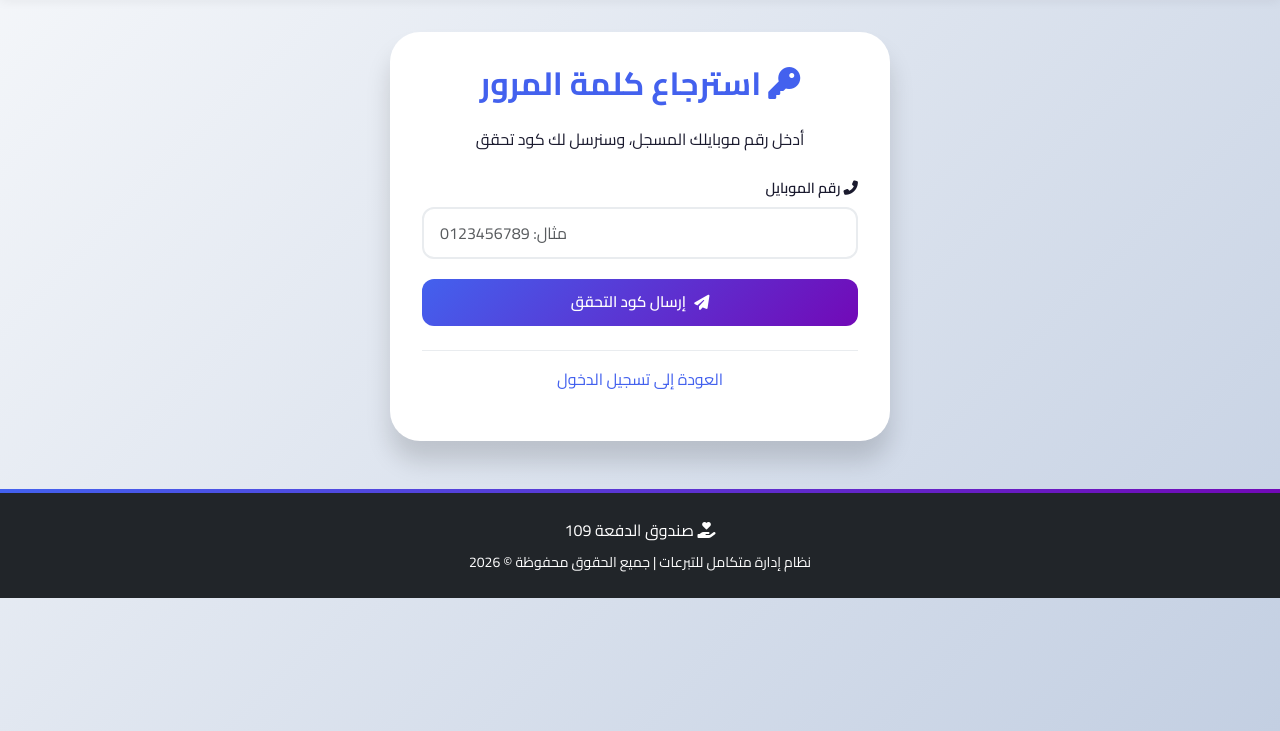
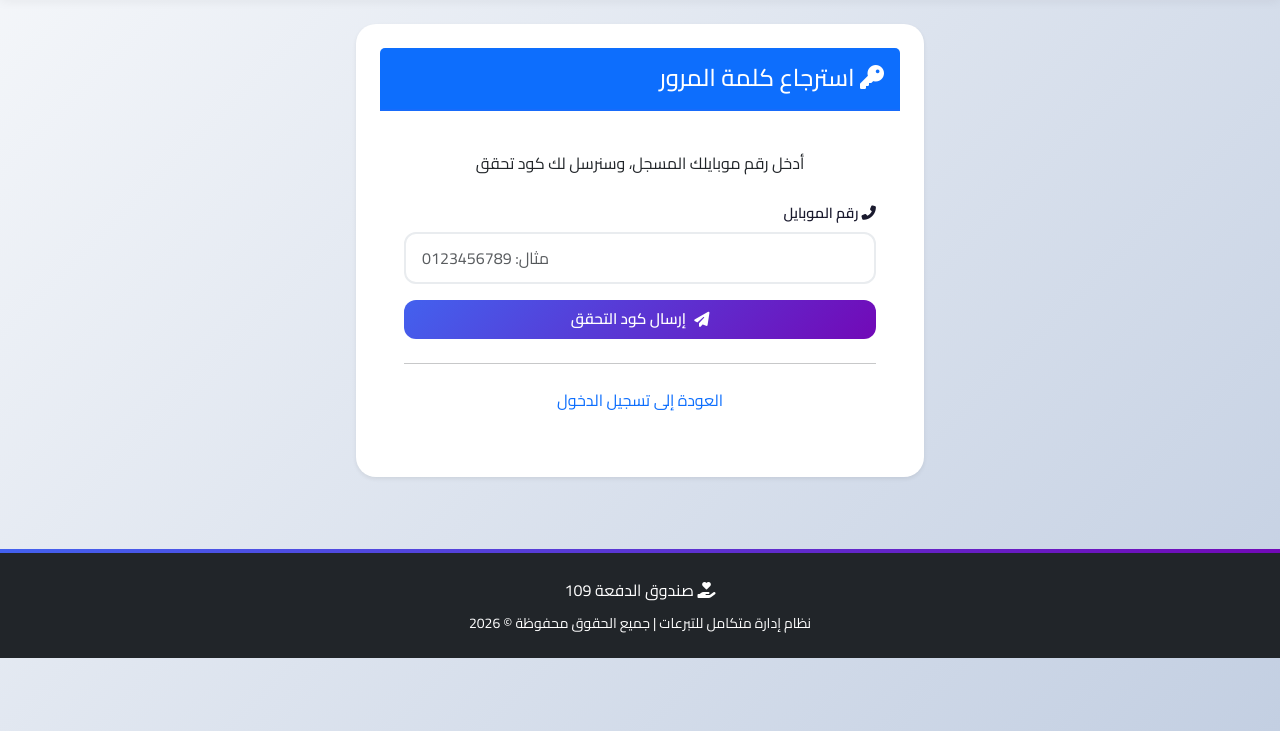
Before and after one commit to abdelrahman109/109-sys1, a Flask app: page /forgot-password in a window 1280 px wide. Shown: the part 69-800 px from the top of the page. Run offline with Flask 3, Linux system fonts and the light colour scheme.

Commit message:
Update forgot_password.html

```diff
--- a/templates/public/forgot_password.html
+++ b/templates/public/forgot_password.html
@@ -3,19 +3,19 @@
 {% block title %}استرجاع كلمة المرور - صندوق الدفعة 109{% endblock %}
 
 {% block content %}
-<div class="auth-container">
-    <div class="auth-card">
-        <h2>
-            <i class="fas fa-key"></i>
-            استرجاع كلمة المرور
-        </h2>
-
+<div class="row justify-content-center">
+    <div class="col-md-6">
+        <div class="card shadow-sm">
+            <div class="card-header bg-primary text-white text-center py-3">
+                <h4 class="mb-0"><i class="fas fa-key"></i> استرجاع كلمة المرور</h4>
+            </div>
+            <div class="card-body p-4">
                 <div id="step1">
                     <p class="text-center mb-4">أدخل رقم موبايلك المسجل، وسنرسل لك كود تحقق</p>
 
                     <form id="send-code-form">
-                <div class="form-group">
-                    <label class="form-label" for="phone">
+                        <div class="mb-3">
+                            <label class="form-label">
                                 <i class="fas fa-phone-alt"></i> رقم الموبايل
                             </label>
                             <input type="tel"
@@ -26,7 +26,7 @@
                                    required>
                         </div>
 
-                <button type="submit" class="btn btn-primary btn-block" id="send-code-btn">
+                        <button type="submit" class="btn btn-primary w-100 py-2" id="send-code-btn">
                             <i class="fas fa-paper-plane"></i> إرسال كود التحقق
                         </button>
                     </form>
@@ -36,8 +36,8 @@
                     <p class="text-center mb-4">تم إرسال كود التحقق إلى رقم هاتفك</p>
 
                     <form id="verify-code-form">
-                <div class="form-group">
-                    <label class="form-label" for="code">
+                        <div class="mb-3">
+                            <label class="form-label">
                                 <i class="fas fa-qrcode"></i> كود التحقق
                             </label>
                             <input type="text"
@@ -49,8 +49,8 @@
                                    maxlength="6">
                         </div>
 
-                <div class="form-group">
-                    <label class="form-label" for="new_password">
+                        <div class="mb-3">
+                            <label class="form-label">
                                 <i class="fas fa-lock"></i> كلمة المرور الجديدة
                             </label>
                             <input type="password"
@@ -62,8 +62,8 @@
                                    minlength="6">
                         </div>
 
-                <div class="form-group">
-                    <label class="form-label" for="confirm_password">
+                        <div class="mb-3">
+                            <label class="form-label">
                                 <i class="fas fa-check-circle"></i> تأكيد كلمة المرور
                             </label>
                             <input type="password"
@@ -74,14 +74,18 @@
                                    required>
                         </div>
 
-                <button type="submit" class="btn btn-primary btn-block">
+                        <button type="submit" class="btn btn-primary w-100 py-2">
                             <i class="fas fa-save"></i> إعادة تعيين كلمة المرور
                         </button>
                     </form>
                 </div>
 
-        <div class="auth-footer">
-            <p><a href="{{ url_for('auth.login') }}">العودة إلى تسجيل الدخول</a></p>
+                <hr class="my-4">
+
+                <div class="text-center">
+                    <p><a href="/login" class="text-decoration-none">العودة إلى تسجيل الدخول</a></p>
+                </div>
+            </div>
         </div>
     </div>
 </div>
@@ -95,7 +99,7 @@ document.getElementById('send-code-form').addEventListener('submit', async funct
     const submitBtn = document.getElementById('send-code-btn');
 
     if (!phone) {
-        showMessage('يرجى إدخال رقم الموبايل', 'danger');
+        alert('يرجى إدخال رقم الموبايل');
         return;
     }
 
@@ -114,12 +118,12 @@ document.getElementById('send-code-form').addEventListener('submit', async funct
             currentPhone = phone;
             document.getElementById('step1').style.display = 'none';
             document.getElementById('step2').style.display = 'block';
-            showMessage('تم إرسال كود التحقق إلى رقم هاتفك', 'success');
+            alert('تم إرسال كود التحقق إلى رقم هاتفك');
         } else {
-            showMessage(data.message || 'حدث خطأ، يرجى المحاولة مرة أخرى', 'danger');
+            alert(data.message || 'حدث خطأ، يرجى المحاولة مرة أخرى');
         }
     } catch (error) {
-        showMessage('حدث خطأ في الاتصال بالخادم', 'danger');
+        alert('حدث خطأ في الاتصال بالخادم');
     } finally {
         submitBtn.disabled = false;
         submitBtn.innerHTML = '<i class="fas fa-paper-plane"></i> إرسال كود التحقق';
@@ -133,17 +137,17 @@ document.getElementById('verify-code-form').addEventListener('submit', async fun
     const confirmPassword = document.getElementById('confirm-new-password').value;
 
     if (!code) {
-        showMessage('يرجى إدخال كود التحقق', 'danger');
+        alert('يرجى إدخال كود التحقق');
         return;
     }
 
     if (newPassword.length < 6) {
-        showMessage('كلمة المرور يجب أن تكون 6 أحرف على الأقل', 'danger');
+        alert('كلمة المرور يجب أن تكون 6 أحرف على الأقل');
         return;
     }
 
     if (newPassword !== confirmPassword) {
-        showMessage('كلمة المرور غير متطابقة', 'danger');
+        alert('كلمة المرور غير متطابقة');
         return;
     }
 
@@ -160,15 +164,15 @@ document.getElementById('verify-code-form').addEventListener('submit', async fun
         const data = await response.json();
 
         if (data.success) {
-            showMessage('تم تغيير كلمة المرور بنجاح. يمكنك الآن تسجيل الدخول', 'success');
+            alert('تم تغيير كلمة المرور بنجاح. يمكنك الآن تسجيل الدخول');
             setTimeout(() => {
-                window.location.href = "{{ url_for('auth.login') }}";
+                window.location.href = "/login";
             }, 2000);
         } else {
-            showMessage(data.message || 'كود التحقق غير صحيح أو منتهي الصلاحية', 'danger');
+            alert(data.message || 'كود التحقق غير صحيح أو منتهي الصلاحية');
         }
     } catch (error) {
-        showMessage('حدث خطأ في الاتصال بالخادم', 'danger');
+        alert('حدث خطأ في الاتصال بالخادم');
     }
 });
 </script>
```
Lines whose indentation alone changed are shown as unchanged.
